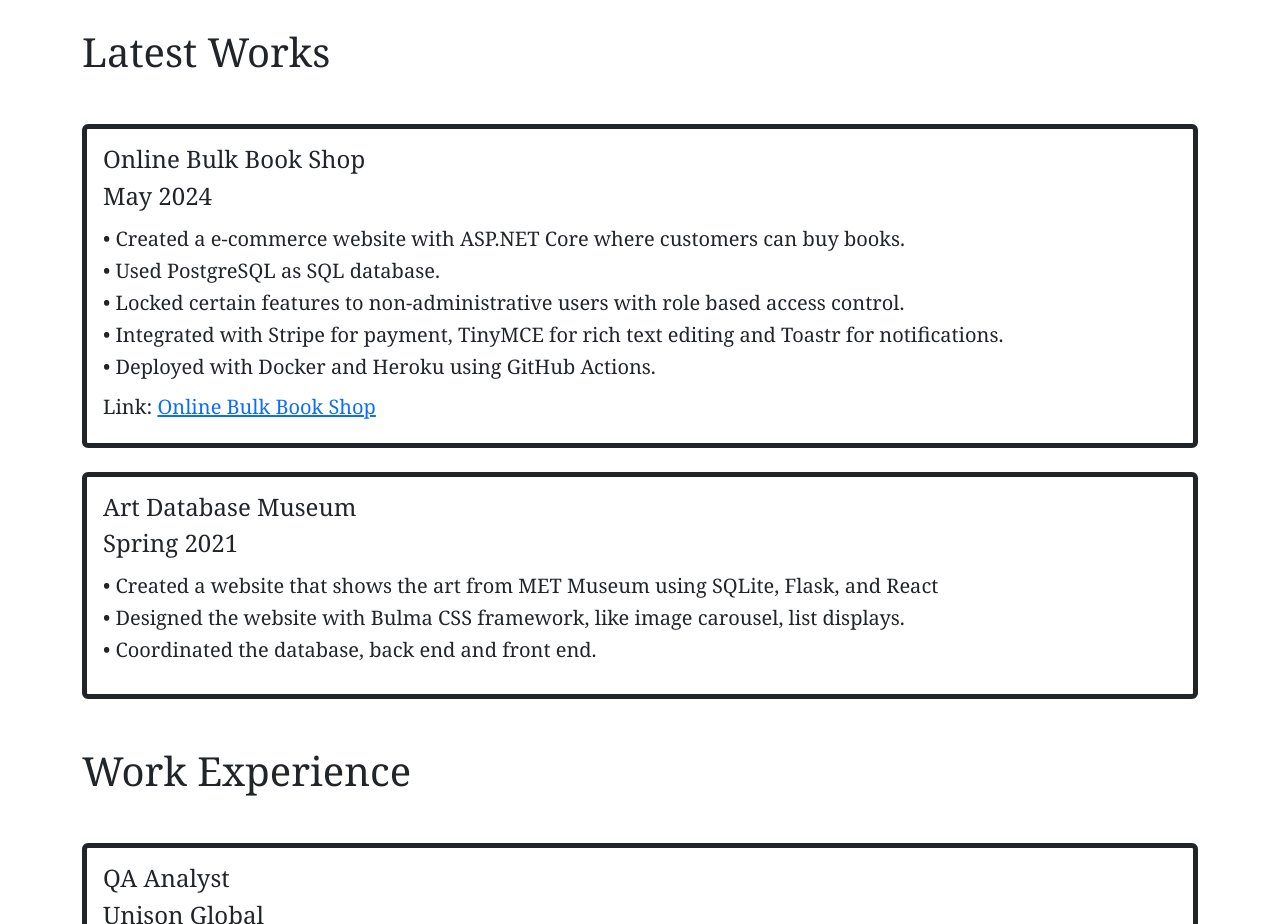
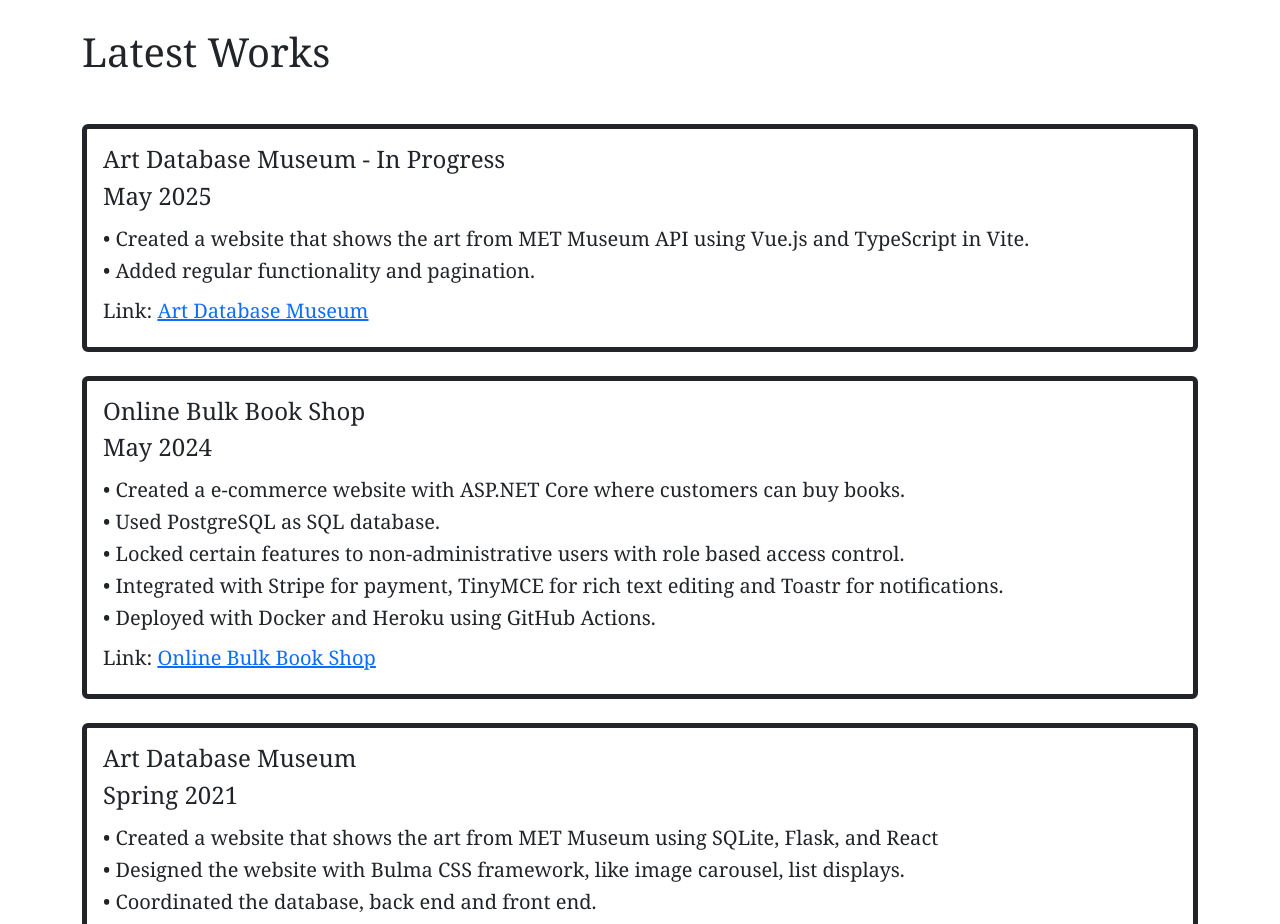
Before and after one commit to cristrinidad/cristrinidadwebsite, a React (Vite) app: page / in a window 1280 px wide. Shown: the part 1080-2004 px from the top of the page. Built offline with nearby package versions, Linux system fonts and the light colour scheme.

Commit message:
Added Art Database Museum

```diff
--- /dev/null
+++ b/src/components/ArtDatabaseMuseum25.tsx
@@ -0,0 +1,26 @@
+function ArtDatabaseMuseum() {
+    return (
+      <>
+        <div className="border border-dark border-5 rounded p-3">
+          <h4 className="">Art Database Museum - In Progress</h4>
+          <h4 className="">May 2025</h4>
+          <ul className="list-unstyled mt-3">
+            <li className="list-item h5">
+              &#8226; Created a website that shows the art from MET Museum API using Vue.js and TypeScript in Vite.
+            </li>
+            <li className="list-item h5">
+              &#8226; Added regular functionality and pagination.
+            </li>
+          </ul>
+          <h5>
+          Link:{" "}
+          <a href="https://artdatabasemuseum.cristrinidad.com/">
+            Art Database Museum
+          </a>
+        </h5>
+        </div>
+      </>
+    );
+  }
+
+  export default ArtDatabaseMuseum;
--- a/src/components/LatestWorks.tsx
+++ b/src/components/LatestWorks.tsx
@@ -1,4 +1,5 @@
 import ArtDatabaseMuseum from "./ArtDatabaseMuseum";
+import ArtDatabaseMuseum25 from "./ArtDatabaseMuseum25";
 import OnlineBulkBookShop from "./OnlineBulkBookShop";
 
 function LatestWorks() {
@@ -6,6 +7,8 @@
       <>
           <div className="container mt-5">
                 <h1 className="mb-5">Latest Works</h1>
+                <ArtDatabaseMuseum25 />
+                <br />
                 <OnlineBulkBookShop />
                 <br />
                 <ArtDatabaseMuseum />
```
